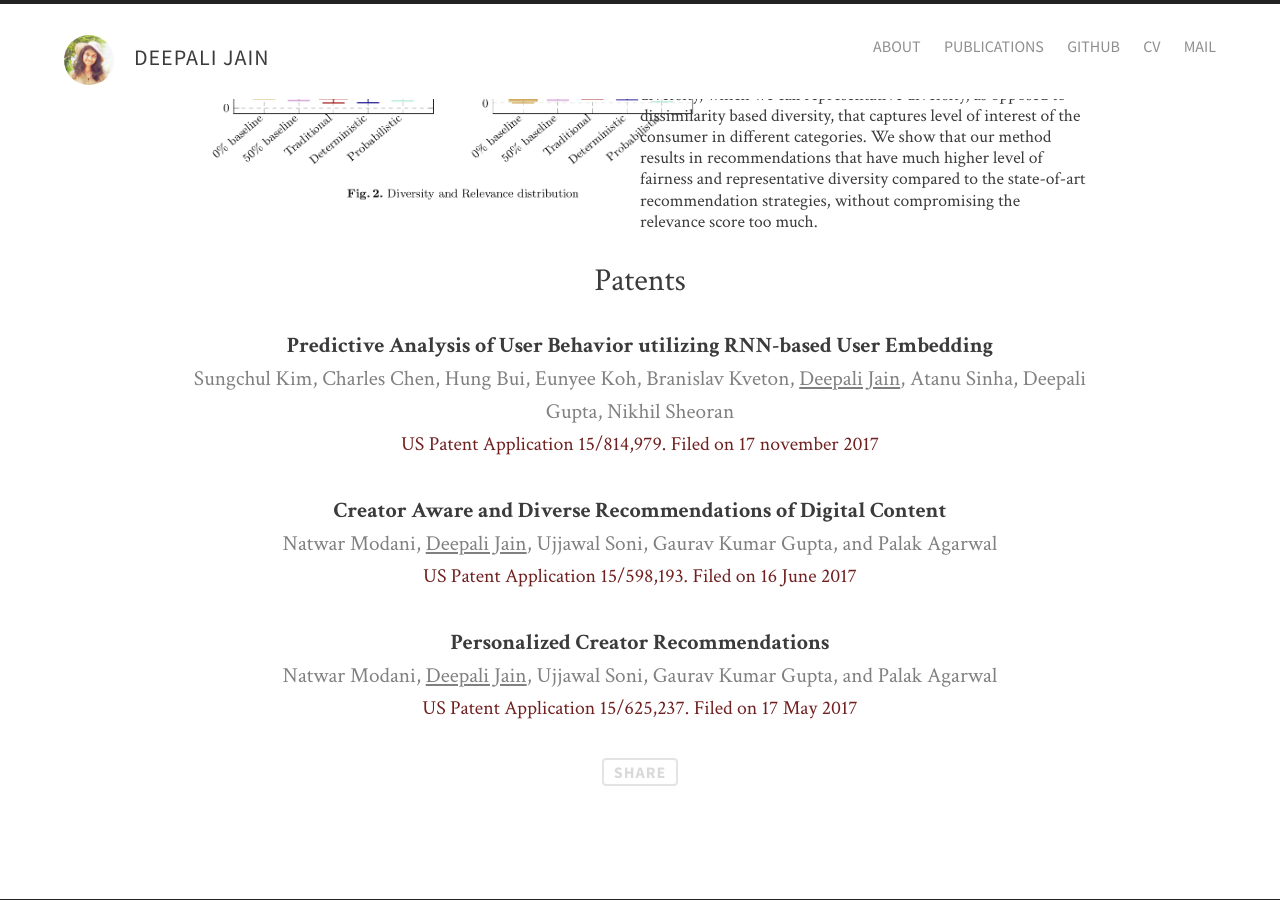
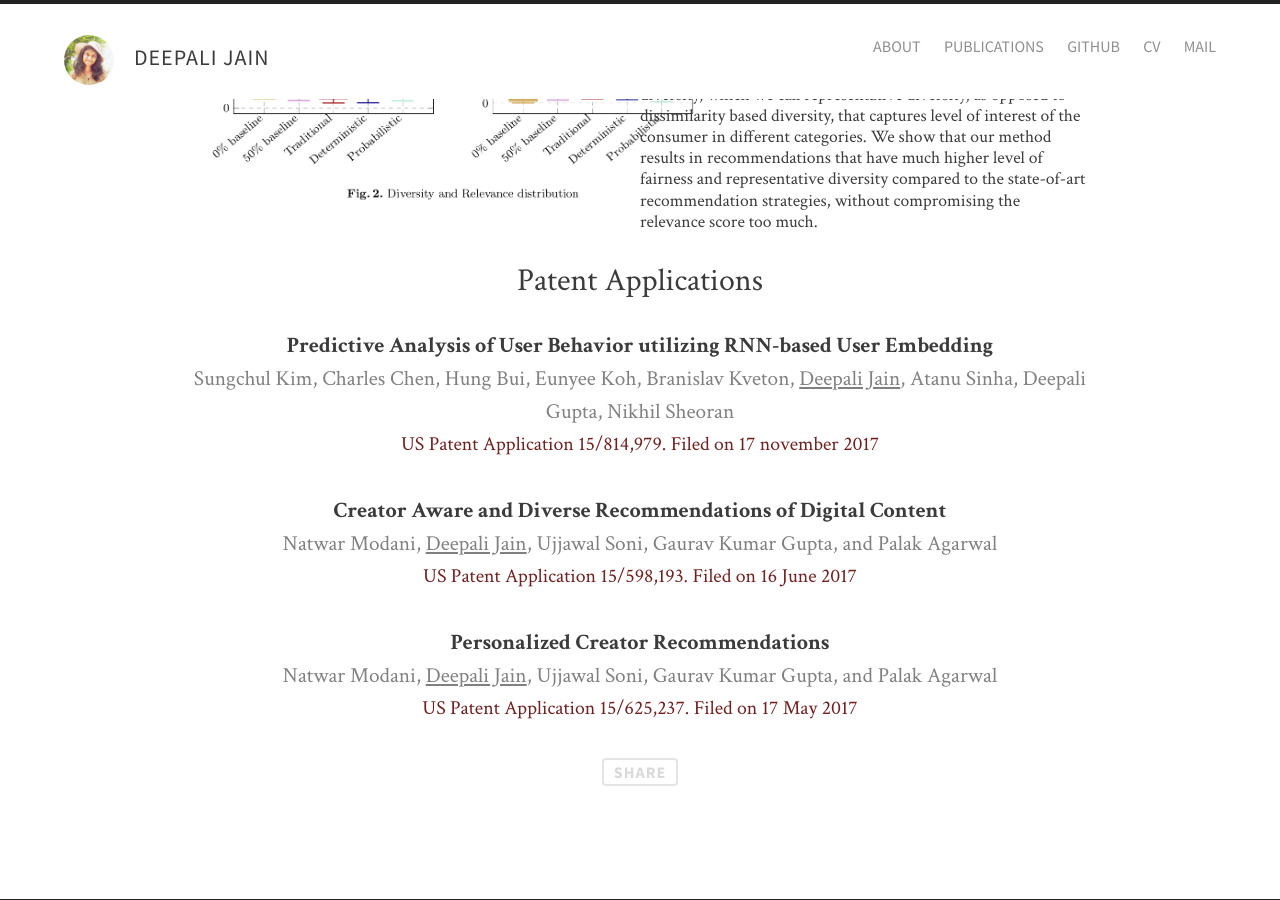
Before and after one commit to jaindeepali/jaindeepali.github.com, a Jekyll site: the page built from publications.md, in a window 1280 px wide and 900 px high, scrolled down 1006 px. Built offline with Jekyll 4.4.1, drawn with Linux system fonts in a browser that asks for light colours; comment, search, counter and statistics services are not loaded.

Commit message:
Update CV

```diff
--- a/_config.yml
+++ b/_config.yml
@@ -39,6 +39,9 @@ links:
   - title: Mail
     url: mailto:jaindeepali811@gmail.com
     external: true
+  # - title: Google Scholar
+  #   url: https://scholar.google.co.in/citations?user=ZHj4_X4AAAAJ&hl=en&oi=ao
+  #   external: true
   # - title: RSS
   #   url: /feed.xml
 
--- a/publications.md
+++ b/publications.md
@@ -38,7 +38,7 @@ Human activity prediction is an interesting problem with a wide variety of appli
 </div>
 </div>
 
-<h3 align="center"> Patents </h3>
+<h3 align="center"> Patent Applications </h3>
 <div markdown="1" style="text-align:center">
 
 **Predictive Analysis of User Behavior utilizing RNN-based User Embedding**
```
Also changed, not shown: 1 other file.
